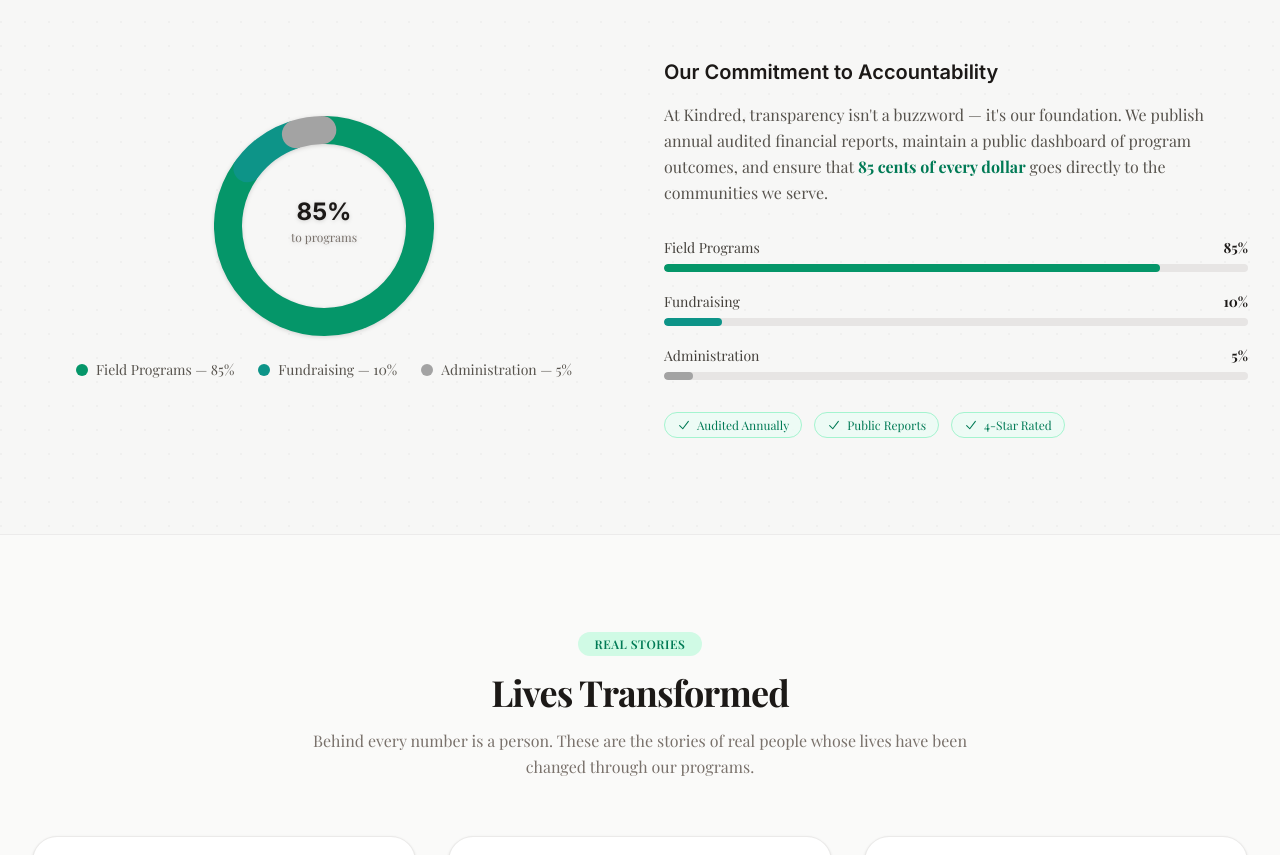
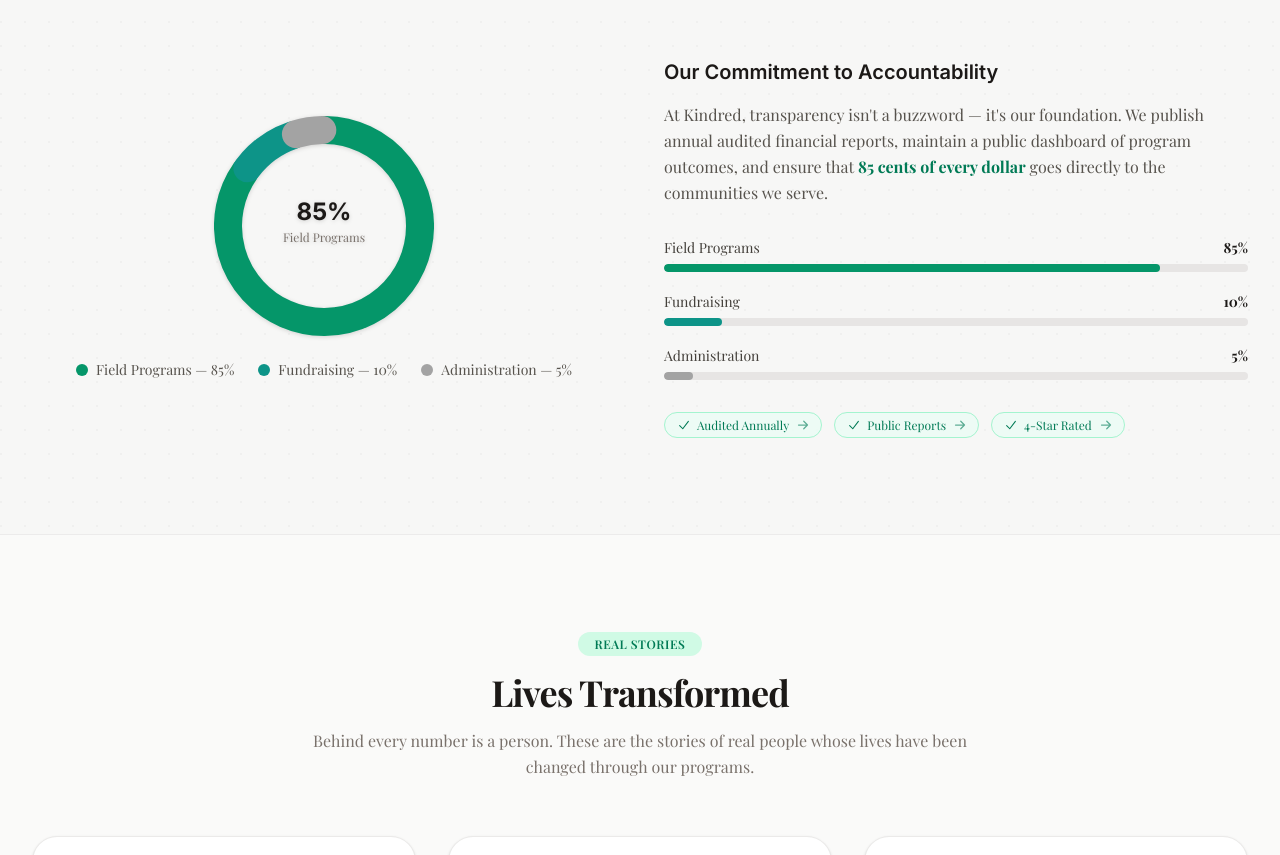
Before and after one commit to Mohammad-Hassan027/Kindred, a Next.js app: page /about in a window 1280 px wide. Shown: the part 2467-3322 px from the top of the page. Built offline with nearby package versions, Linux system fonts and the light colour scheme.

Commit message:
feat: update transparency section with interactive donut chart

```diff
--- a/app/about/sections/transparency.tsx
+++ b/app/about/sections/transparency.tsx
@@ -1,7 +1,9 @@
 "use client"
 
 import * as React from "react"
+import { motion, AnimatePresence } from "framer-motion"
 import { useScrollReveal } from "@/hooks/use-scroll-reveal"
+import { cn } from "@/lib/utils"
 
 interface FundSlice {
   label: string
@@ -51,6 +53,8 @@ function DonutChart() {
   const cy = size / 2
 
   let cumulativeAngle = 0
+  const [hoveredSlice, setHoveredSlice] = React.useState<FundSlice | null>(null)
+  const activeSlice = hoveredSlice || fundBreakdown[0]
 
   return (
     <div ref={ref} className="flex flex-col items-center">
@@ -77,35 +81,56 @@ function DonutChart() {
               key={slice.label}
               d={describeArc(cx, cy, radius, startAngle, endAngle)}
               fill="none"
-              className="transition-all duration-1000 ease-out"
-              stroke={slice.color}
+              className={cn(
+                "cursor-pointer transition-all duration-300 ease-out",
+                "stroke-[var(--color-light)] dark:stroke-[var(--color-dark)]",
+                hoveredSlice && hoveredSlice.label !== slice.label ? "opacity-40" : "opacity-100"
+              )}
               strokeWidth={stroke}
               strokeLinecap="round"
+              onMouseEnter={() => setHoveredSlice(slice)}
+              onMouseLeave={() => setHoveredSlice(null)}
               style={{
-                opacity: isVisible ? 1 : 0,
+                "--color-light": slice.color,
+                "--color-dark": slice.darkColor,
+                opacity: isVisible ? undefined : 0,
                 strokeDasharray: isVisible ? "none" : "0 1000",
-                transitionDelay: `${i * 200}ms`,
-              }}
+                transitionDelay: isVisible && !hoveredSlice ? `${i * 200}ms` : "0ms",
+              } as React.CSSProperties}
             />
           )
         })}
-        {/* Center text */}
-        <text
+        {/* Center text using Framer Motion */}
+        <AnimatePresence mode="wait">
+          <motion.text
+            key={activeSlice.percent + "-percent"}
+            initial={{ opacity: 0, y: 5 }}
+            animate={{ opacity: 1, y: 0 }}
+            exit={{ opacity: 0, y: -5 }}
+            transition={{ duration: 0.2 }}
             x={cx}
             y={cy - 6}
             textAnchor="middle"
             className="fill-stone-900 font-heading text-2xl font-bold dark:fill-stone-50"
           >
-          85%
-        </text>
-        <text
+            {activeSlice.percent}%
+          </motion.text>
+        </AnimatePresence>
+        <AnimatePresence mode="wait">
+          <motion.text
+            key={activeSlice.label + "-label"}
+            initial={{ opacity: 0, y: 5 }}
+            animate={{ opacity: 1, y: 0 }}
+            exit={{ opacity: 0, y: -5 }}
+            transition={{ duration: 0.2 }}
             x={cx}
             y={cy + 16}
             textAnchor="middle"
             className="fill-stone-500 text-xs dark:fill-stone-400"
           >
-          to programs
-        </text>
+            {activeSlice.label}
+          </motion.text>
+        </AnimatePresence>
       </svg>
 
       {/* Legend */}
@@ -229,11 +254,17 @@ export function TransparencySection() {
 
             {/* Trust badges */}
             <div className="mt-8 flex flex-wrap gap-3">
-              {["Audited Annually", "Public Reports", "4-Star Rated"].map(
+              {[
+                { name: "Audited Annually", link: "#report-2025", desc: "Our financials are independently audited every year to ensure compliance and accuracy." },
+                { name: "Public Reports", link: "#transparency-dashboard", desc: "We maintain open-source impact reports detailing the direct results of all donations." },
+                { name: "4-Star Rated", link: "#charity-navigator", desc: "Awarded the highest 4-star rating by independent charity evaluators for financial health." }
+              ].map(
                 (badge) => (
-                  <span
-                    key={badge}
-                    className="inline-flex items-center gap-1.5 rounded-full border border-emerald-200 bg-emerald-50/80 px-3 py-1 text-xs font-medium text-emerald-700 dark:border-emerald-800 dark:bg-emerald-950/40 dark:text-emerald-400"
+                  <a
+                    key={badge.name}
+                    href={badge.link}
+                    title={badge.desc}
+                    className="inline-flex items-center gap-1.5 rounded-full border border-emerald-200 bg-emerald-50/80 px-3 py-1 text-xs font-medium text-emerald-700 transition-colors hover:border-emerald-300 hover:bg-emerald-100 dark:border-emerald-800 dark:bg-emerald-950/40 dark:text-emerald-400 dark:hover:border-emerald-700 dark:hover:bg-emerald-900/60"
                   >
                     <svg
                       className="size-3.5"
@@ -247,8 +278,11 @@ export function TransparencySection() {
                         clipRule="evenodd"
                       />
                     </svg>
-                    {badge}
-                  </span>
+                    {badge.name}
+                    <svg className="ml-0.5 size-3 opacity-60" fill="none" viewBox="0 0 24 24" strokeWidth={2.5} stroke="currentColor">
+                      <path strokeLinecap="round" strokeLinejoin="round" d="M13.5 4.5 21 12m0 0-7.5 7.5M21 12H3" />
+                    </svg>
+                  </a>
                 ),
               )}
             </div>
--- a/package.json
+++ b/package.json
@@ -16,6 +16,7 @@
     "@remixicon/react": "^4.9.0",
     "class-variance-authority": "^0.7.1",
     "clsx": "^2.1.1",
+    "framer-motion": "^12.38.0",
     "next": "16.1.7",
     "next-themes": "^0.4.6",
     "react": "^19.2.4",
```
Also changed, not shown: 1 other file (tests, documents, lock files or other folders). Lines whose indentation alone changed are shown as unchanged.
